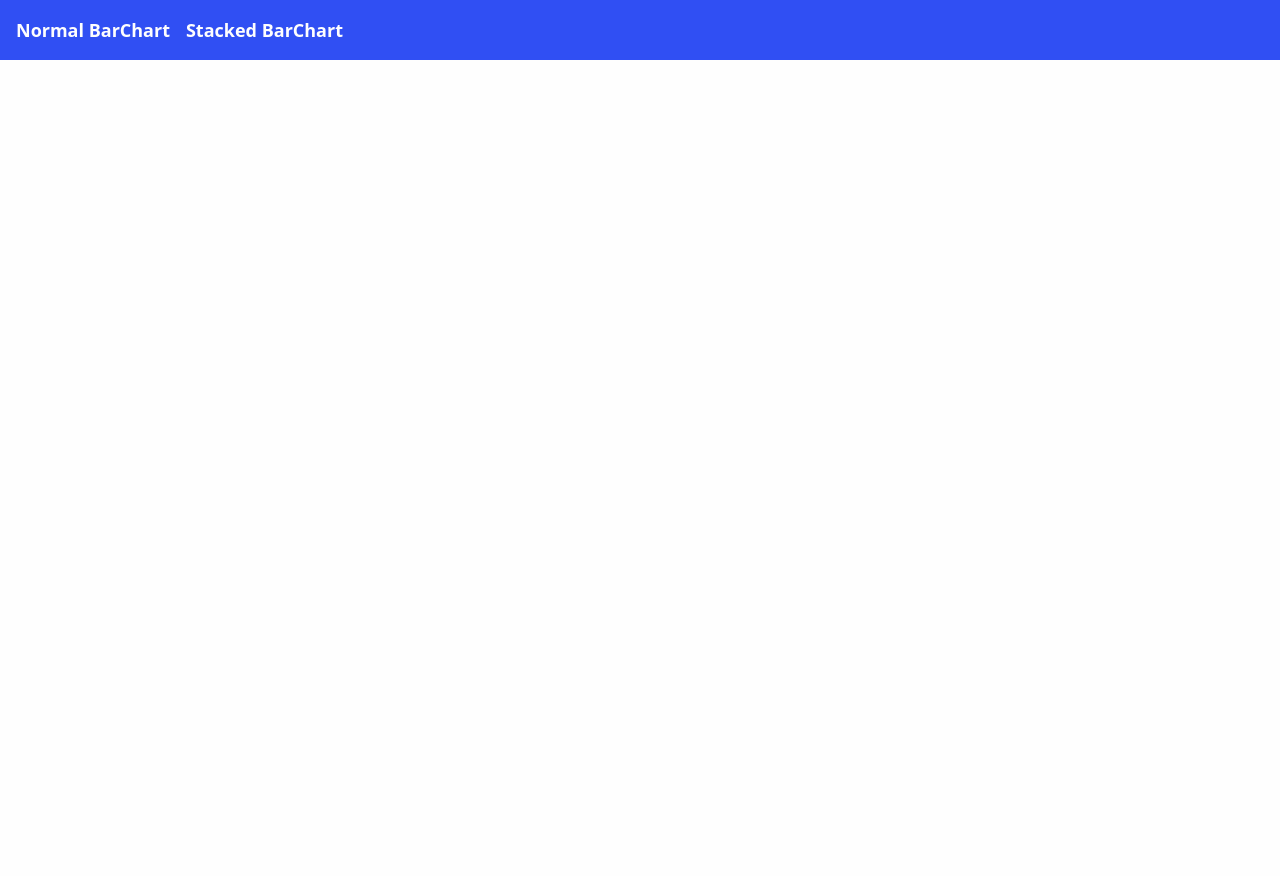
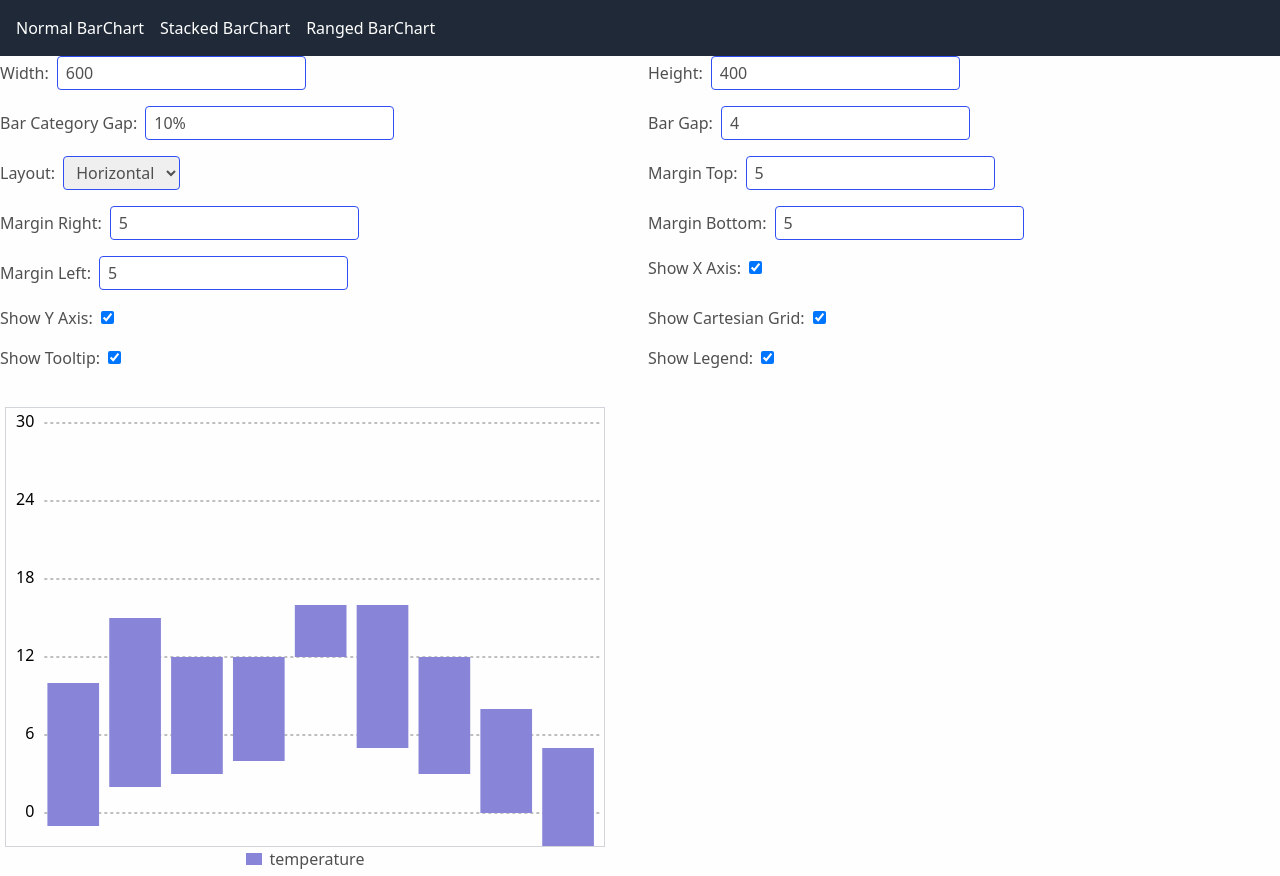
Before and after one commit to unosquare/unochart, a React app: page /ranged in a window 1280 px wide. Before the commit the page ends 800 px from the top, so only its background shows below. Built offline with nearby package versions, Linux system fonts and the light colour scheme; the HTML template or start-up script is replaced by a standard one.

Commit message:
Logica para Ranged

```diff
--- a/samples/App.tsx
+++ b/samples/App.tsx
@@ -3,6 +3,7 @@ import { BrowserRouter as Router, Routes, Route } from 'react-router-dom';
 import NavBar from './utils/NavBar';
 import NormalBarChart from './pages/NormalBarChart';
 import StackedBarChart from './pages/StackedBarChart';
+import RangedBarChart from './pages/RangedBarChart';
 
 const App = () => {
   return (
@@ -12,6 +13,7 @@ const App = () => {
         <Routes>
           <Route path="/" element={<NormalBarChart />} />
           <Route path="/stacked" element={<StackedBarChart />} />
+          <Route path="/ranged" element={<RangedBarChart />} />
         </Routes>
       </div>
     </Router>
--- /dev/null
+++ b/samples/pages/RangedBarChart.tsx
@@ -0,0 +1,76 @@
+import React, { useState } from 'react';
+import { BarChart, CartesianGrid, XAxis, YAxis, Tooltip, Legend, Bar } from '../../src';
+import BarChartControls from '../utils/BarChartControls';
+
+const RangedBarChart = () => {
+    const [width, setWidth] = useState(600);
+    const [height, setHeight] = useState(400);
+    const [barCategoryGap, setBarCategoryGap] = useState('10%');
+    const [barGap, setBarGap] = useState(4);
+    const [layout, setLayout] = useState<'horizontal' | 'vertical'>('horizontal');
+    const [margin, setMargin] = useState({ top: 5, right: 5, bottom: 5, left: 5 });
+    const [showXAxis, setShowXAxis] = useState(true);
+    const [showYAxis, setShowYAxis] = useState(true);
+    const [showCartesianGrid, setShowCartesianGrid] = useState(true);
+    const [showTooltip, setShowTooltip] = useState(true);
+    const [showLegend, setShowLegend] = useState(true);
+
+    const data = [
+        { day: '05-01', temperature: [-1, 10] },
+        { day: '05-02', temperature: [2, 15] },
+        { day: '05-03', temperature: [3, 12] },
+        { day: '05-04', temperature: [4, 12] },
+        { day: '05-05', temperature: [12, 16] },
+        { day: '05-06', temperature: [5, 16] },
+        { day: '05-07', temperature: [3, 12] },
+        { day: '05-08', temperature: [0, 8] },
+        { day: '05-09', temperature: [-3, 5] },
+    ];
+
+    return (
+        <div>
+            <BarChartControls
+                width={width}
+                setWidth={setWidth}
+                height={height}
+                setHeight={setHeight}
+                barCategoryGap={barCategoryGap}
+                setBarCategoryGap={setBarCategoryGap}
+                barGap={barGap}
+                setBarGap={setBarGap}
+                layout={layout}
+                setLayout={setLayout}
+                margin={margin}
+                setMargin={setMargin}
+                showXAxis={showXAxis}
+                setShowXAxis={setShowXAxis}
+                showYAxis={showYAxis}
+                setShowYAxis={setShowYAxis}
+                showCartesianGrid={showCartesianGrid}
+                setShowCartesianGrid={setShowCartesianGrid}
+                showTooltip={showTooltip}
+                setShowTooltip={setShowTooltip}
+                showLegend={showLegend}
+                setShowLegend={setShowLegend}
+            />
+            <BarChart
+                data={data}
+                width={width}
+                height={height}
+                margin={margin}
+                barCategoryGap={barCategoryGap}
+                barGap={barGap}
+                layout={layout}
+            >
+                {showCartesianGrid && <CartesianGrid strokeDasharray="3 3" />}
+                {showXAxis && <XAxis dataKey="day" />}
+                {showYAxis && <YAxis />}
+                {showTooltip && <Tooltip />}
+                {showLegend && <Legend />}
+                <Bar dataKey="temperature" fill="#8884d8" />
+            </BarChart>
+        </div>
+    );
+};
+
+export default RangedBarChart;
--- a/samples/utils/NavBar.tsx
+++ b/samples/utils/NavBar.tsx
@@ -1,15 +1,18 @@
 import React from 'react';
 import { Link } from 'react-router-dom';
 
-const NavBar: React.FC = () => {
+const NavBar = () => {
   return (
-    <nav className="navbar flex justify-between items-center p-4 mb-2">
-      <div className="flex space-x-4">
-        <Link className="nav-link text-lg font-semibold" to="/">
+    <nav className="bg-gray-800 p-4">
+      <div className="container mx-auto flex space-x-4">
+        <Link to="/" className="text-white hover:underline">
           Normal BarChart
         </Link>
-        <Link className="nav-link text-lg font-semibold" to="/stacked">
+        <Link to="/stacked" className="text-white hover:underline">
           Stacked BarChart
+        </Link>
+        <Link to="/ranged" className="text-white hover:underline">
+          Ranged BarChart
         </Link>
       </div>
     </nav>
--- a/src/Bar/index.tsx
+++ b/src/Bar/index.tsx
@@ -39,6 +39,50 @@ const Bar = ({
     <g>
         {data.map((entry) => {
             const value = entry[dataKey];
+
+            // Si el valor es un rango (array)
+            if (Array.isArray(value)) {
+                const [minValue, maxValueRange] = value;
+                console.log('minValue', minValue);
+                console.log('maxValueRange', maxValueRange);
+                if (layout === 'horizontal') {
+                    const barHeight = ((maxValueRange - minValue) / maxValue) * height;
+                    return (
+                        <rect
+                            key={uuidv4()}
+                            x={stackIdPos * (width + barGap)}
+                            y={height - (maxValueRange / maxValue) * height - accumulatedHeight}
+                            width={width}
+                            height={barHeight}
+                            fill={fill}
+                            onMouseOver={(event) => {
+                                const { name, ...rest } = entry;
+                                onMouseOver(event, { name, ...rest });
+                            }}
+                            onMouseOut={onMouseOut}
+                        />
+                    );
+                } else {
+                    const barWidth = ((maxValueRange - minValue) / maxValue) * width;
+                    return (
+                        <rect
+                            key={uuidv4()}
+                            x={accumulatedHeight}
+                            y={stackIdPos * (height + barGap)}
+                            width={barWidth}
+                            height={height}
+                            fill={fill}
+                            onMouseOver={(event) => {
+                                const { name, ...rest } = entry;
+                                onMouseOver(event, { name, ...rest });
+                            }}
+                            onMouseOut={onMouseOut}
+                        />
+                    );
+                }
+            }
+
+            // Lógica normal cuando no es un rango
             const barHeight = (value / maxValue) * height;
             const barWidth = (value / maxValue) * width;
 
--- a/src/BarChart/utils.ts
+++ b/src/BarChart/utils.ts
@@ -5,11 +5,31 @@ export const roundMaxValue = (data: ChartData, stacked: boolean = false): number
 
     if (stacked) {
         const stackedSums = data.map((d) =>
-            Object.values(d).reduce((sum, value) => (typeof value === 'number' ? sum + value : sum), 0),
+            Object.values(d).reduce((sum, value) => {
+                if (typeof value === 'number') {
+                    return sum + value;
+                } else if (Array.isArray(value)) {
+                    return sum + Math.max(...value); // Sumar el valor máximo del rango
+                }
+                return sum;
+            }, 0),
         );
         maxValue = Math.max(...stackedSums);
     } else {
-        maxValue = Math.max(...data.map((d) => Math.max(...Object.values(d).filter((v) => typeof v === 'number'))));
+        maxValue = Math.max(
+            ...data.map((d) =>
+                Math.max(
+                    ...Object.values(d).map((v) => {
+                        if (typeof v === 'number') {
+                            return v;
+                        } else if (Array.isArray(v)) {
+                            return Math.max(...v); // Usar el valor máximo del rango
+                        }
+                        return -Infinity; // Valor por defecto si no es ni número ni array
+                    }),
+                ),
+            ),
+        );
     }
 
     const magnitude = Math.pow(10, Math.floor(Math.log10(maxValue)));
--- a/src/constants.ts
+++ b/src/constants.ts
@@ -5,4 +5,5 @@ export const DEFAULT_BAR_CATEGORY_GAP = '10%';
 export const DEFAULT_BAR_GAP = 4;
 export const DEFAULT_LAYOUT: 'horizontal' | 'vertical' = 'horizontal';
 
-export type ChartData = Array<{ name: string; [key: string]: any }>;
+// Definición actualizada de ChartData
+export type ChartData = Array<Record<string, any>>;
```
